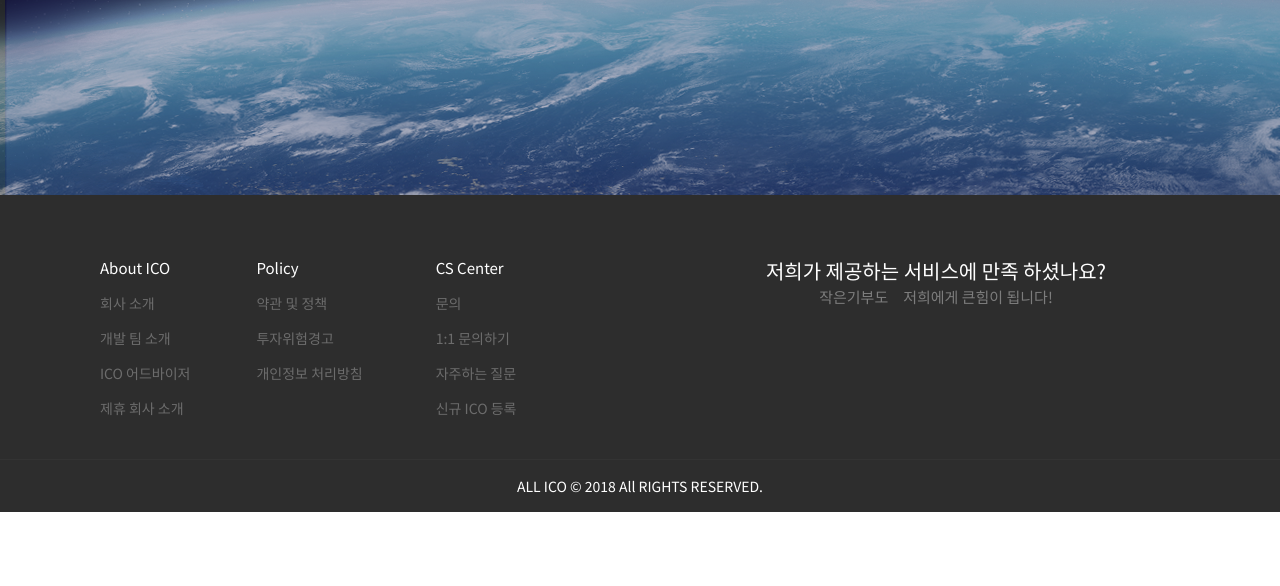
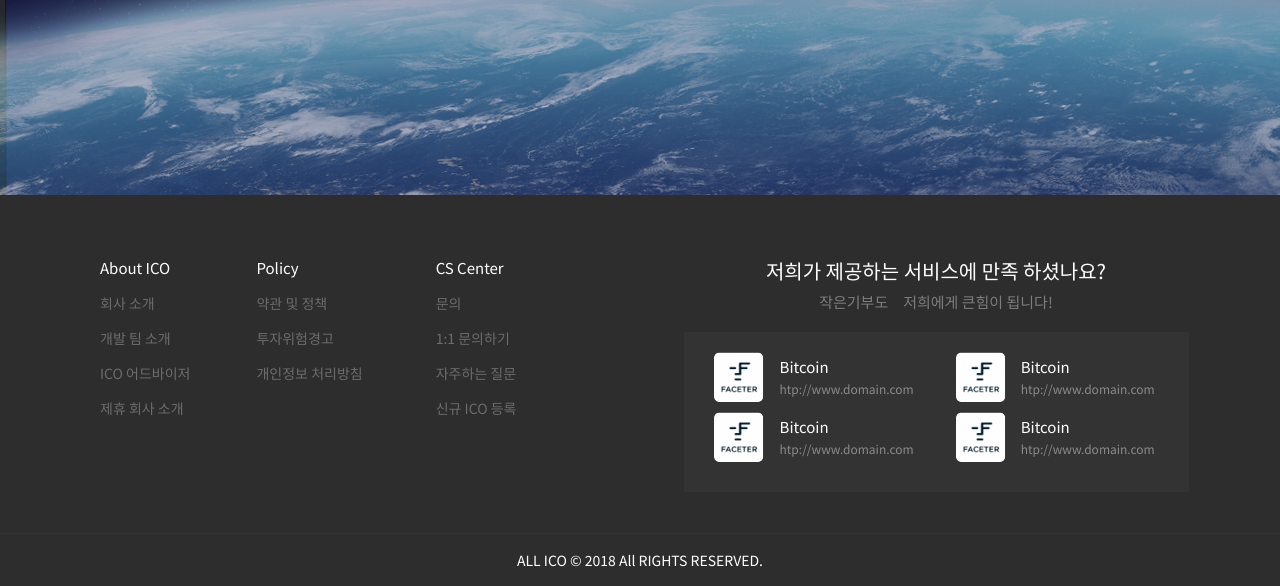
Before and after one commit to chaze05/allico.github.io, a plain HTML site: page ALLICO/index.html in a window 1280 px wide. Shown: the part 1323-1909 px from the top of the page. Before the commit the page ends 1835 px from the top, so only its background shows below. Drawn offline with nearby package versions, Linux system fonts and the light colour scheme.

Commit message:
finish site

```diff
--- a/ALLICO/css/main.css
+++ b/ALLICO/css/main.css
@@ -88,6 +88,14 @@ header{
 }
 .menu-container ul li > span{
 	display: block;
+}
+.menu-container ul li .bordered:before{
+	position: absolute;
+	content: '';
+	height: 20px;
+	width: 1px;
+	left: 0;
+	background-color: #e9e9e9;
 }
 .menu-container ul li.lang-select{
 	padding:0 15px;
@@ -490,8 +498,54 @@ footer .container{
 	color: #fff;
 }
 .footer-right-side .heading-box .sub-heading{
+	margin-top: 5px;
 	font-size:15px;
 	color: #7d7d7d;
+}
+.footer-right-side .web-list{
+	padding:20px 0;
+	width: 505px;
+	margin: 0 auto;
+	margin-top: 20px;
+	background-color: #333333;
+}
+.footer-right-side .web-list ul{
+	padding: 0;
+	margin: 0;
+}
+.footer-right-side .web-list ul li{
+	display: inline-block;
+	width: 198px;
+	margin-bottom: 10px;
+	margin-left: -4px;
+}
+.footer-right-side .web-list ul li a{
+	display: block;
+	text-align: left;
+}
+.footer-right-side .web-list ul li img{
+	display: inline-block;
+	vertical-align: middle;
+}
+.footer-right-side .web-list ul li .web-link{
+	display: inline-block;
+	margin-left:12px;
+	vertical-align: middle;
+	width:131px;
+}
+.footer-right-side .web-list ul li .web-link .text-capitalize{
+	font-size: 15px;
+	color: #fff;
+}
+.footer-right-side .web-list ul li .web-link .domain{
+	font-size: 12px;
+	color: #8b8b8b;
+}
+.footer-right-side .web-list ul li:nth-child(odd){
+	margin-right:20px;
+}
+.footer-right-side .web-list ul li:nth-child(even){
+	margin-left:20px;
 }
 .bottom-footer{
 	display: block;
--- a/ALLICO/index.html
+++ b/ALLICO/index.html
@@ -8,7 +8,6 @@
     	<meta http-equiv="X-UA-Compatible" content="IE=edge,chrome=1">
     	<title></title>
     	<meta name="description" content="">
-    	<meta name="viewport" content="width=1200px, initial-scale=1">
     	<!-- owl carousel css -->
     	<link rel="stylesheet" href="css/bootstrap.min.css">
     	<link rel="stylesheet" href="css/bootstrap-theme.min.css">
@@ -32,12 +31,12 @@
                     <li class="active"><a href="#">로그인</a> </li>
                     <li><a href="#">회원가입</a> </li>
                     <li>
-                        <a href="#">
+                        <a href="#" class="bordered">
                            <img src="img/download-icon.png" alt=""> 앱다운로드
                         </a>
                     </li>
                     <li class="lang-select">
-                        <div class="selected">
+                        <div class="selected bordered">
                             <img src="img/kor-icon.png" alt="">
                             <span class="language">한국어</span>
                             <span class="country">(KOR)</span>
@@ -110,7 +109,7 @@
                     <div class="wallet-box">
                             <a href="#" class="ratings">4.0</span>
                             <a href="#" class="favorite">
-                                <i class="fal fa-star"></i>
+                                <i class="fa fa-star-o" aria-hidden="true"></i>
                             </a>
                         <div class="img-box">
                             <a href="#">
@@ -140,7 +139,7 @@
                     <div class="wallet-box">
                         <a href="#" class="ratings">4.0</span>
                         <a href="#" class="favorite">
-                            <i class="fal fa-star"></i>
+                            <i class="fa fa-star-o" aria-hidden="true"></i>
                         </a>
                         <div class="img-box orange">
                             <a href="#">
@@ -170,7 +169,7 @@
                     <div class="wallet-box">
                         <a href="#" class="ratings">4.0</span>
                         <a href="#" class="favorite">
-                            <i class="fal fa-star"></i>
+                            <i class="fa fa-star-o" aria-hidden="true"></i>
                         </a>
                         <div class="img-box">
                             <a href="#">
@@ -200,7 +199,7 @@
                     <div class="wallet-box">
                         <a href="#" class="ratings">4.0</span>
                         <a href="#" class="favorite">
-                            <i class="fal fa-star"></i>
+                            <i class="fa fa-star-o" aria-hidden="true"></i>
                         </a>
                         <div class="img-box gray">
                             <a href="#">
@@ -433,7 +432,7 @@
                                         </div>
                                     </div>
                                     <div class="time-details text-right red">
-                                        1일 23시간 52분
+                                        12시간 52분
                                     </div>
                                 </td>
                                 <td>
@@ -583,7 +582,7 @@
                                         </div>
                                     </div>
                                     <div class="time-details text-right green">
-                                        1일 23시간 52분
+                                        8일 23시간 52분
                                     </div>
                                 </td>
                                 <td>
@@ -775,6 +774,62 @@
                             작은기부도　저희에게 큰힘이 됩니다!
                         </span>
                     </div>
+                    <div class="web-list">
+                        <ul>
+                            <li>
+                                <a href="#">
+                                    <img src="img/comp-icon-rounded.png" alt="">
+                                    <div class="web-link">
+                                        <span class="text-capitalize">
+                                            Bitcoin
+                                        </span>
+                                        <span class="domain">
+                                            htp://www.domain.com
+                                        </span>
+                                    </div>
+                                </a>
+                            </li>
+                            <li>
+                                <a href="#">
+                                    <img src="img/comp-icon-rounded.png" alt="">
+                                    <div class="web-link">
+                                        <span class="text-capitalize">
+                                            Bitcoin
+                                        </span>
+                                        <span class="domain">
+                                            htp://www.domain.com
+                                        </span>
+                                    </div>
+                                </a>
+                            </li>
+                            <li>
+                                <a href="#">
+                                    <img src="img/comp-icon-rounded.png" alt="">
+                                    <div class="web-link">
+                                        <span class="text-capitalize">
+                                            Bitcoin
+                                        </span>
+                                        <span class="domain">
+                                            htp://www.domain.com
+                                        </span>
+                                    </div>
+                                </a>
+                            </li>
+                            <li>
+                                <a href="#">
+                                    <img src="img/comp-icon-rounded.png" alt="">
+                                    <div class="web-link">
+                                        <span class="text-capitalize">
+                                            Bitcoin
+                                        </span>
+                                        <span class="domain">
+                                            htp://www.domain.com
+                                        </span>
+                                    </div>
+                                </a>
+                            </li>
+                        </ul>
+                    </div>
                 </div>
             </div>
             <div class="text-center">
```
Also changed, not shown: ALLICO/img/comp-icon-rounded.png (added).
